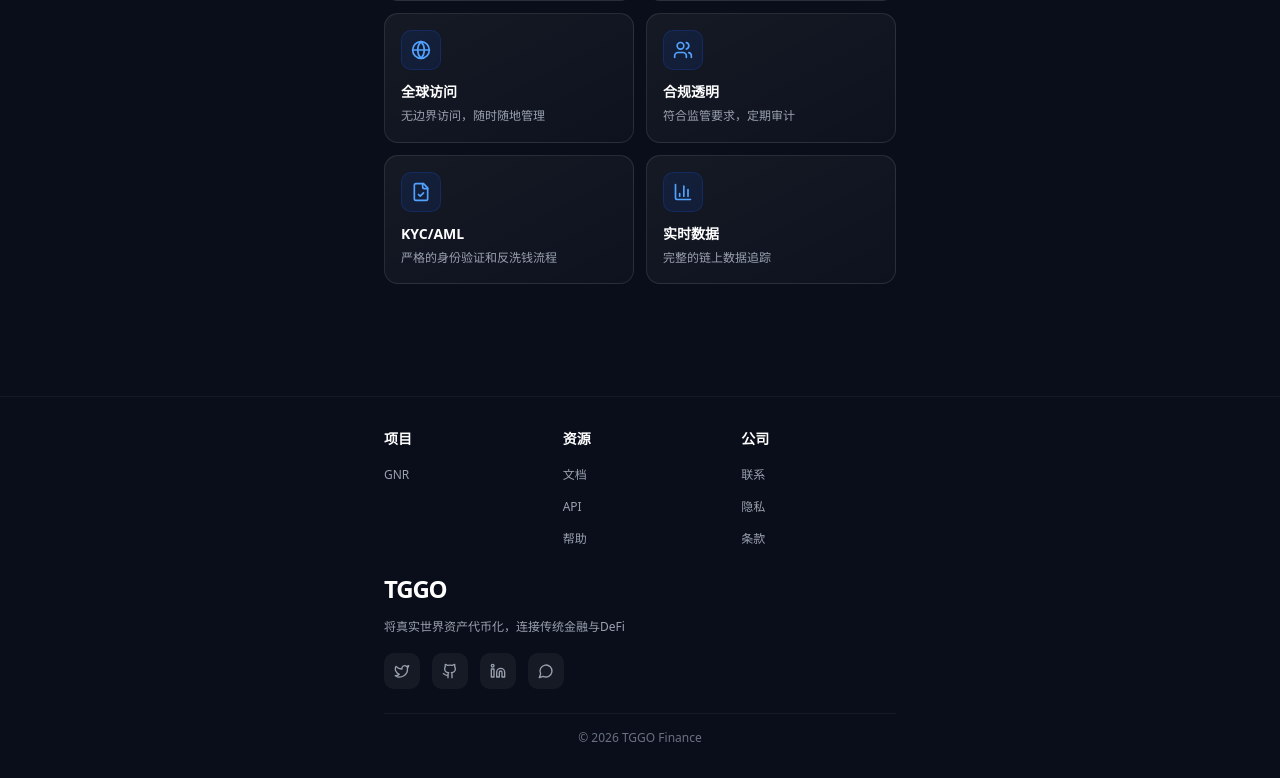
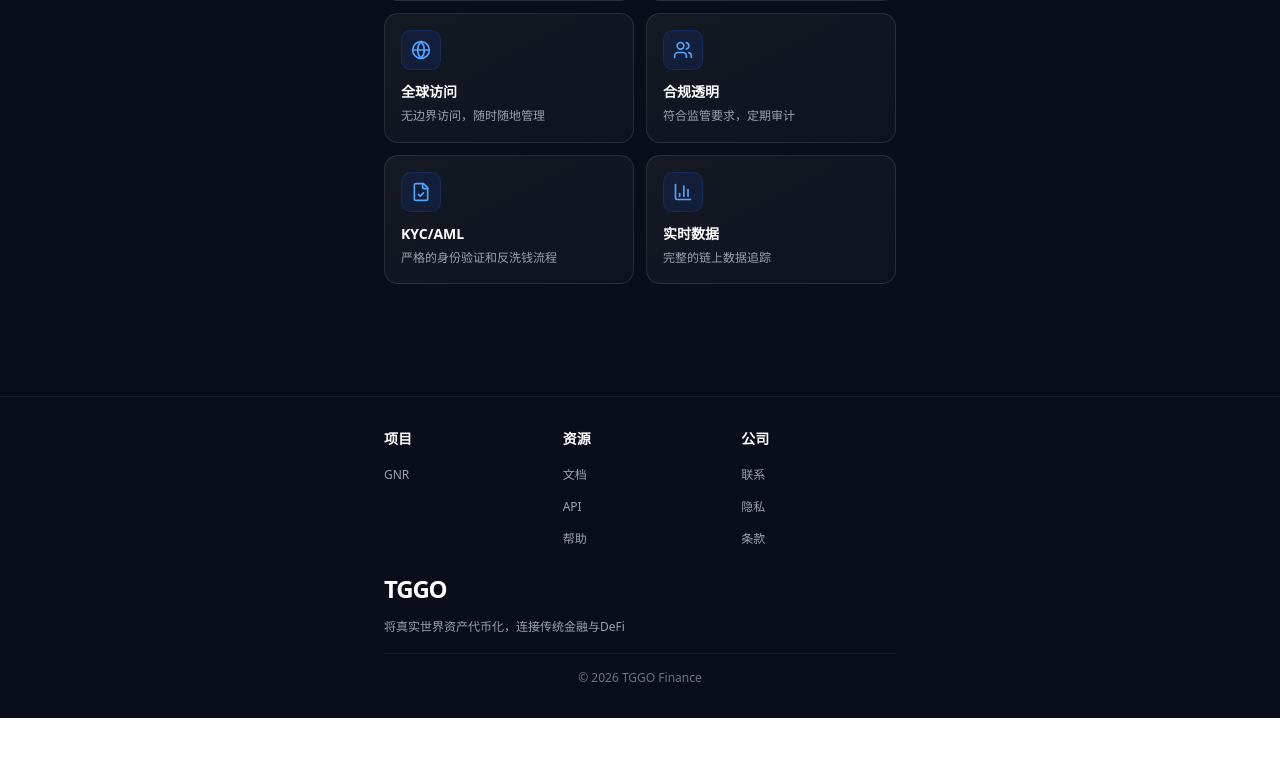
Before and after one commit to wtsgold/tggosite, a React (Vite) app: page / in a window 1280 px wide. Shown: the part 2987-3765 px from the top of the page. After the commit the page ends 3705 px from the top, so only its background shows below. Built offline with nearby package versions, Linux system fonts and the light colour scheme.

Commit message:
Update download buttons and footer
- Change iOS/Android download buttons to 'Coming Soon' (敬请期待)
- Remove handleDownload functionality for better UX
- Remove 4 social media icons from footer
- Clean up imports in Footer component

```diff
--- a/src/components/Footer.tsx
+++ b/src/components/Footer.tsx
@@ -1,4 +1,4 @@
-import { Twitter, Github, Linkedin, MessageCircle } from 'lucide-react';
+import React from 'react';
 
 type Language = 'zh' | 'en';
 
@@ -139,20 +139,6 @@ export function Footer({
           {t.description}
         </p>
 
-        <div className="flex items-center gap-3 mb-6">
-          <a href="#" className="w-9 h-9 rounded-lg bg-white/5 hover:bg-white/10 flex items-center justify-center transition-colors">
-            <Twitter size={16} className="text-gray-400" />
-          </a>
-          <a href="#" className="w-9 h-9 rounded-lg bg-white/5 hover:bg-white/10 flex items-center justify-center transition-colors">
-            <Github size={16} className="text-gray-400" />
-          </a>
-          <a href="#" className="w-9 h-9 rounded-lg bg-white/5 hover:bg-white/10 flex items-center justify-center transition-colors">
-            <Linkedin size={16} className="text-gray-400" />
-          </a>
-          <a href="#" className="w-9 h-9 rounded-lg bg-white/5 hover:bg-white/10 flex items-center justify-center transition-colors">
-            <MessageCircle size={16} className="text-gray-400" />
-          </a>
-        </div>
 
         <div className="border-t border-white/5 pt-4">
           <p className="text-gray-500 text-xs text-center">
--- a/src/components/pages/DownloadPage.tsx
+++ b/src/components/pages/DownloadPage.tsx
@@ -13,6 +13,7 @@ const translations = {
     subtitle: '随时随地管理您的数字资产',
     ios: 'iOS 下载',
     android: 'Android 下载',
+    comingSoon: '敬请期待',
     scanQR: '扫描二维码下载',
     version: '版本 2.5.0',
     size: '大小',
@@ -40,6 +41,7 @@ const translations = {
     subtitle: 'Manage your digital assets anywhere',
     ios: 'Download for iOS',
     android: 'Download for Android',
+    comingSoon: 'Coming Soon',
     scanQR: 'Scan QR Code',
     version: 'Version 2.5.0',
     size: 'Size',
@@ -121,13 +123,10 @@ export function DownloadPage({ language }: DownloadPageProps) {
               </div>
             </div>
 
-            <button
-              onClick={() => handleDownload('ios')}
-              className="w-full py-3 bg-gradient-to-r from-blue-600 to-blue-700 hover:from-blue-700 hover:to-blue-800 text-white rounded-xl transition-all flex items-center justify-center gap-2 font-medium mb-4 active:scale-[0.98]"
-            >
+            <div className="w-full py-3 bg-gradient-to-r from-gray-600 to-gray-700 text-white rounded-xl flex items-center justify-center gap-2 font-medium mb-4 cursor-not-allowed opacity-75">
               <Apple size={20} />
-              {t.ios}
-            </button>
+              {t.comingSoon}
+            </div>
 
             <div className="border-t border-white/10 pt-4 text-center">
               <div className="bg-white p-3 rounded-lg inline-block mb-2">
@@ -160,13 +159,10 @@ export function DownloadPage({ language }: DownloadPageProps) {
               </div>
             </div>
 
-            <button
-              onClick={() => handleDownload('android')}
-              className="w-full py-3 bg-gradient-to-r from-green-600 to-green-700 hover:from-green-700 hover:to-green-800 text-white rounded-xl transition-all flex items-center justify-center gap-2 font-medium mb-4 active:scale-[0.98]"
-            >
+            <div className="w-full py-3 bg-gradient-to-r from-gray-600 to-gray-700 text-white rounded-xl flex items-center justify-center gap-2 font-medium mb-4 cursor-not-allowed opacity-75">
               <Download size={20} />
-              {t.android}
-            </button>
+              {t.comingSoon}
+            </div>
 
             <div className="border-t border-white/10 pt-4 text-center">
               <div className="bg-white p-3 rounded-lg inline-block mb-2">
```
